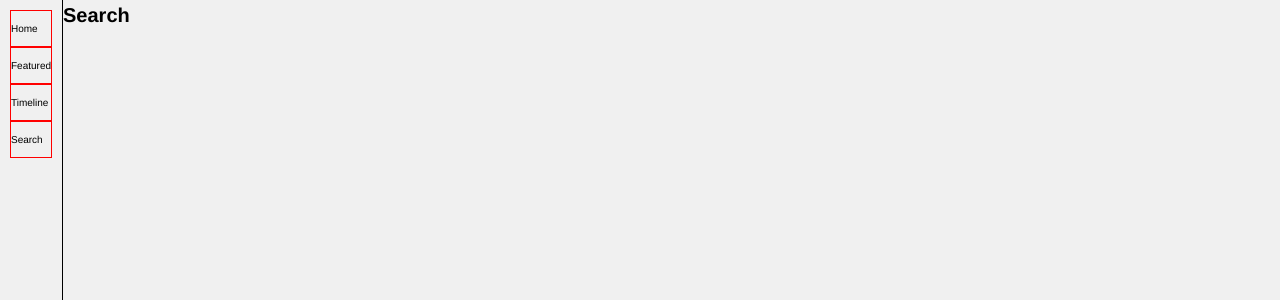
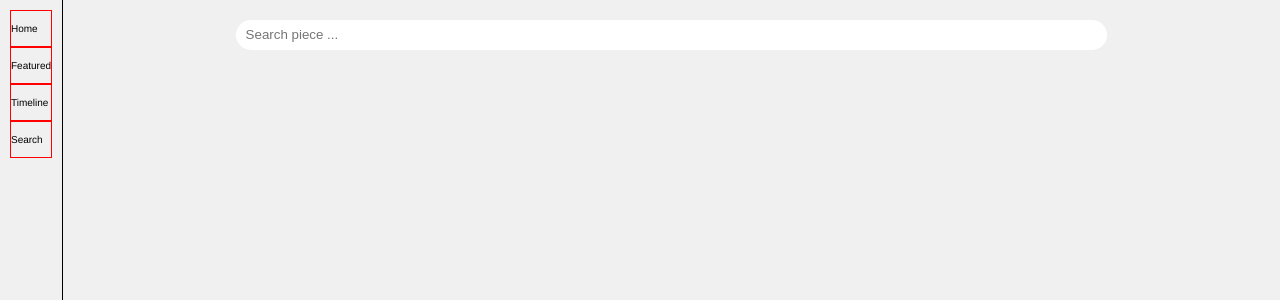
Before and after one commit to samuelisch/classically, a React (Create React App) app: page /search in a window 1280 px wide. Shown: the top 300 px of the page. Built offline with nearby package versions, Linux system fonts and the light colour scheme; no server answers.

Commit message:
added minimal styling to search bar, added instructions for progession to next day

```diff
--- a/src/App.tsx
+++ b/src/App.tsx
@@ -30,6 +30,8 @@ const App = () => {
     spotifyCall.getToken()
   }, [])
 
+  // remove dispatch dump, add cleanup for api calls upon re-render
+  // useContext for dark mode
   useEffect(() => {
     dispatch(fetchEverything());
     dispatch(fetchAllComposers());
--- a/src/apiCalls/musicCall.ts
+++ b/src/apiCalls/musicCall.ts
@@ -4,6 +4,11 @@ const baseUrl = 'https://api.openopus.org'
 
 const getEverything = async () => {
   const response = await axios.get(`${baseUrl}/work/dump.json`)
+  return response.data
+}
+
+const searchMusic = async (str: string) => {
+  const response = await axios.get(`${baseUrl}/omnisearch/${str}/0.json`)
   return response.data
 }
 
@@ -32,7 +37,8 @@ const musicCall = {
   getPopularComposers,
   getComposer,
   getWorks,
-  getEverything
+  getEverything,
+  searchMusic
 }
 
 export default musicCall
--- a/src/components/home/Home.tsx
+++ b/src/components/home/Home.tsx
@@ -11,11 +11,17 @@ const Home = () => {
     console.log(data)
   }
 
+  const searchSomething = async () => {
+    const data = await musicCall.searchMusic('bach');
+    console.log(data.results)
+  }
+
   return (
     <>
       <h1>Testing APIs</h1>
       <button onClick={() => fetchWorks('149')}>Fetch works</button>
       <button onClick={fetchEverything}>Fetch Everything</button>
+      <button onClick={searchSomething}>Search</button>
     </>
   )
 }
--- a/src/components/search/Search.tsx
+++ b/src/components/search/Search.tsx
@@ -1,10 +1,28 @@
 import styled from "styled-components";
 
+const StyledContainer = styled.div`
+  padding: 20px 0;
+  display: flex;
+  justify-content: center;
+`
+
+const StyledInput = styled.input`
+  width: 70%;
+  padding: 5px 10px;
+  border: none;
+  border-radius: 15px;
+`
+
 const Search = () => {
+  // useState for searchInput value
+  // useEffect to search call search api if value is not empty, cleanup on re-render
+
+  // populate result component with whatever returned
+  // link result to navigate to track instance using track and composer id
   return (
-    <h1>
-      Search
-    </h1>
+    <StyledContainer>
+      <StyledInput type="text" id="searchInput" autoComplete="off" placeholder="Search piece ..." />
+    </StyledContainer>
   )
 }
 
--- a/src/components/works/Recording.tsx
+++ b/src/components/works/Recording.tsx
@@ -1,8 +1,7 @@
 import { useEffect, useState } from "react";
-import {ReactComponent as PlayButton} from '../assets/playButton.svg'
+import { ReactComponent as PlayButton } from '../assets/playButton.svg'
 import { ReactComponent as PauseButton} from '../assets/pauseButton.svg'
 import styled from "styled-components";
-import { Link } from "react-router-dom";
 
 export type WorkType = {
   id: string, // id
--- a/src/components/works/WorksList.tsx
+++ b/src/components/works/WorksList.tsx
@@ -14,12 +14,14 @@ const StyledList = styled.ul`
 `
 
 const WorksList = ({ composerName }: PropsType) => {
+  // use composer slice instead of composer dump
   const { dumpList } = useAppSelector((state) => state.dump);
   const [composerWorks, setComposerWorks] = useState<ComposerWorkType[] | []>([]);
 
   useEffect(() => {
     if (composerName) {
       const selectedComposer = dumpList.find(composer => composer.complete_name === composerName)
+      // after finding composer, call list works by composerId
       if (selectedComposer) {
         setComposerWorks(selectedComposer.works)
       }
```
